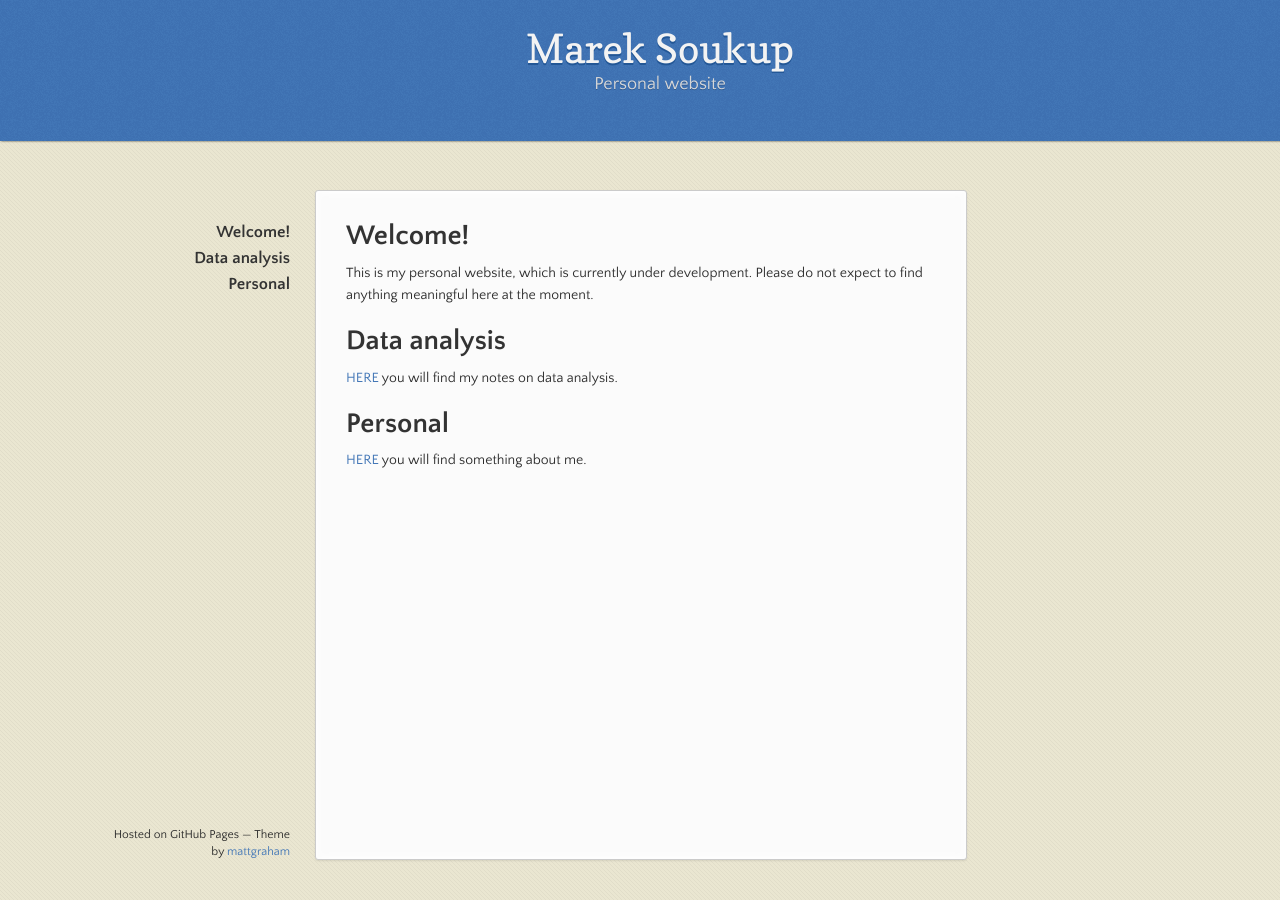
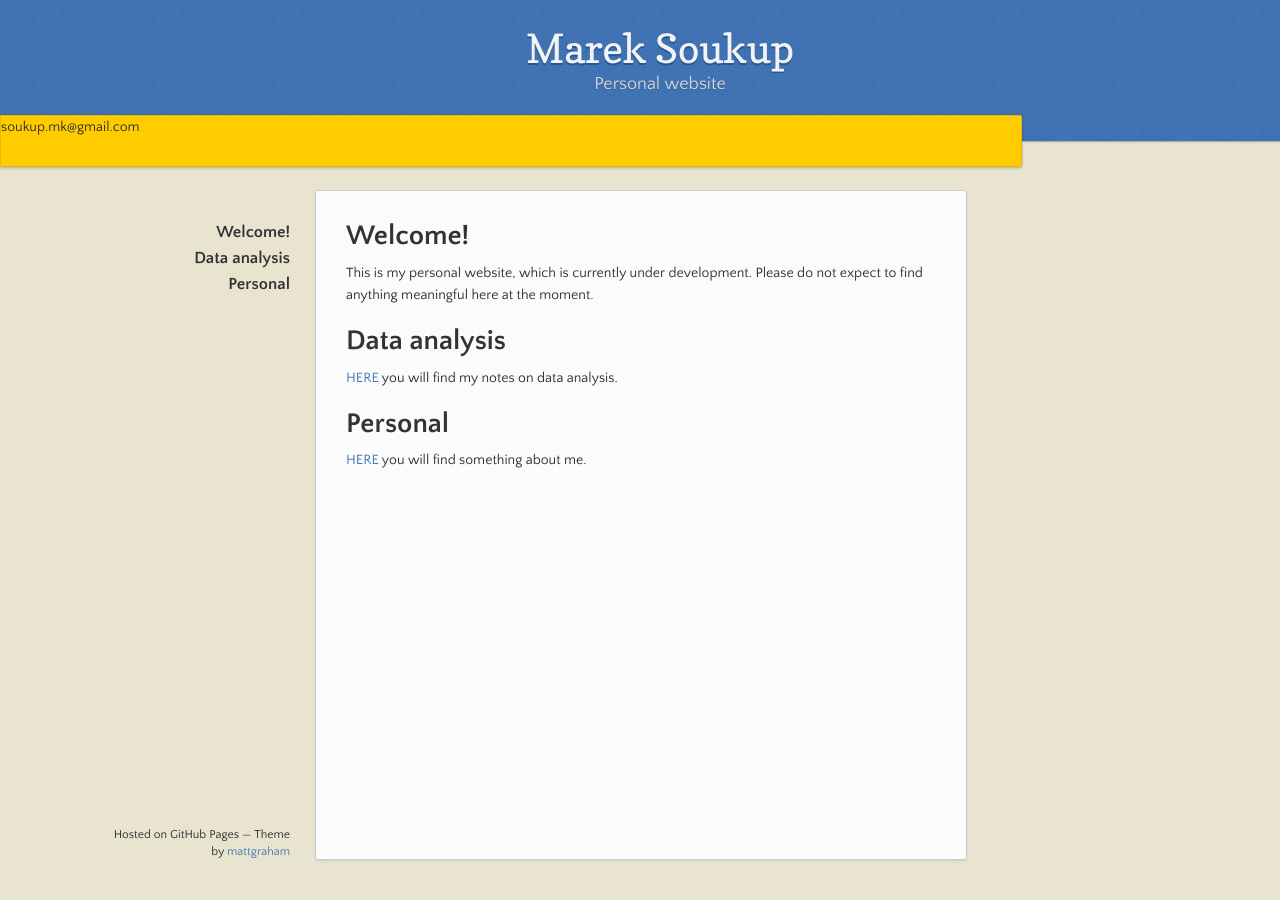
Before and after one commit to soukupmarek-edin/soukupmarek-edin.github.io, a Jekyll site: the page built from index.md, in a window 1280 px wide. Built offline with Jekyll 4.4.1, drawn with Linux system fonts in a browser that asks for light colours; Markdown is read by kramdown in place of the engine named in the settings; our own code applies the rules of GitHub Pages for plain Markdown files.

Commit message:
Update main_page_index.html

```diff
--- a/_layouts/main_page_index.html
+++ b/_layouts/main_page_index.html
@@ -23,20 +23,10 @@
         <p>Personal website</p>
       </header>
 
-  <!--    <div id="banner">
-        <span id="logo"></span>
 
-        <a href="{{ site.github.repository_url }}" class="button fork"><strong>View On GitHub</strong></a>
-        {% if site.show_downloads %}
-          <div class="downloads">
-            <span>Downloads:</span>
-            <ul>
-              <li><a href="{{ site.github.zip_url }}" class="button">ZIP</a></li>
-              <li><a href="{{ site.github.tar_url }}" class="button">TAR</a></li>
-            </ul>
-          </div>
-        {% endif %}
-      </div> end banner -->
+    <div id="banner">
+      soukup.mk@gmail.com
+      </div>
 
     <div class="wrapper">
       <nav>
```
